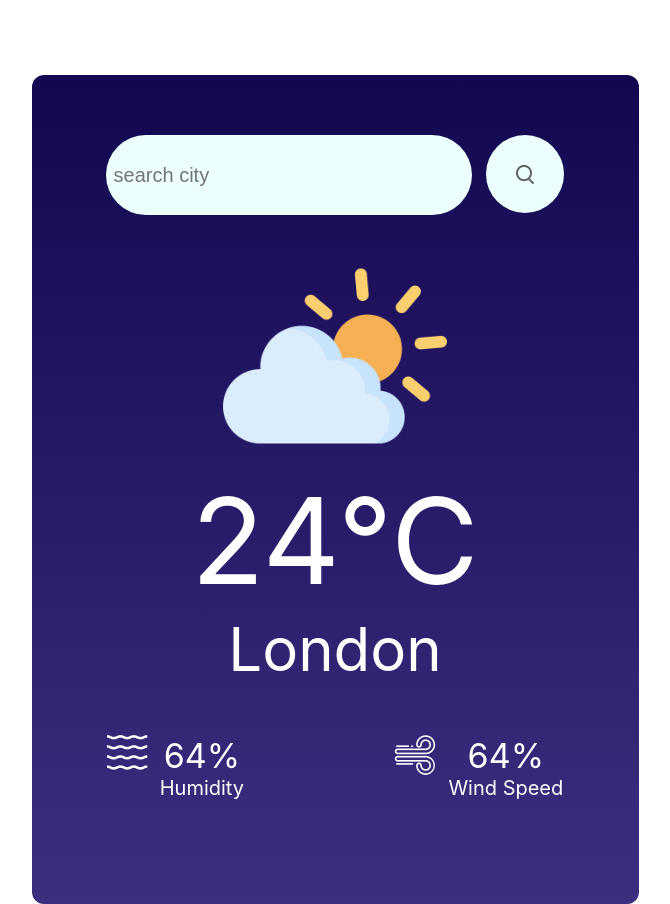
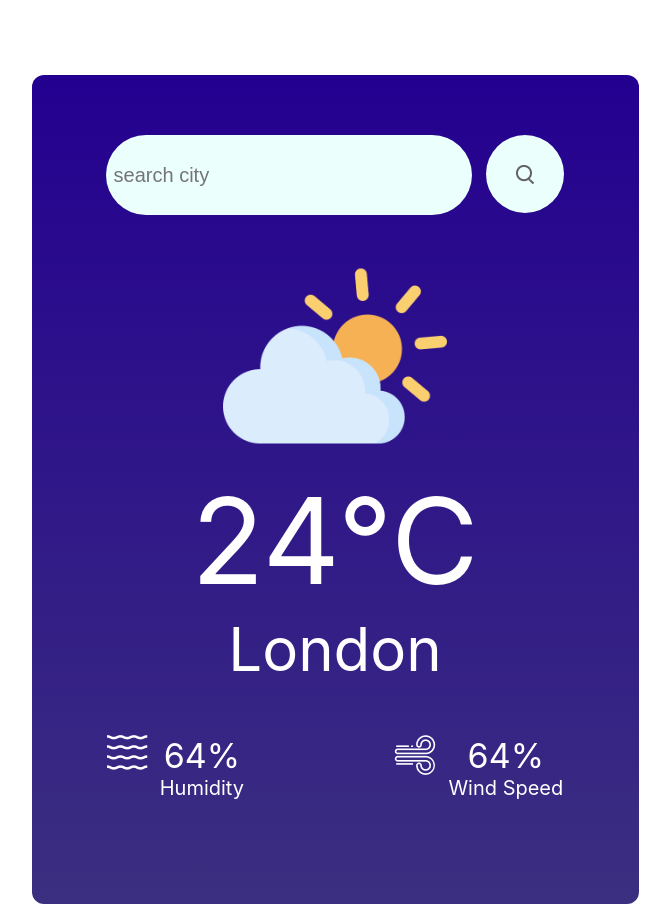
Before and after one commit to Shashikumar-ezhilarasu/My-WeatherApp, a React (Create React App) app: page / in a window 1280 px wide. Shown: the whole page, without its empty margins (305-975 px from the left). Built offline with nearby package versions, Linux system fonts and the light colour scheme.

Commit message:
newcolor

```diff
--- a/src/Components/WeatherApp/WeatherApp.css
+++ b/src/Components/WeatherApp/WeatherApp.css
@@ -4,7 +4,8 @@
     margin: auto;
     margin-top: 75px;
     border-radius: 12px;
-    background-image: linear-gradient(180deg,#130751 0%, #3b2f80   100%);
+    /* background-image: linear-gradient(180deg,#130751 0%, #3b2f80   100%); */
+    background: linear-gradient(180deg, #240090 0%, #3b2f80 100%); /* Updated to indigo blue gradient */
 }
 .top-bar{
     display: flex;
```
